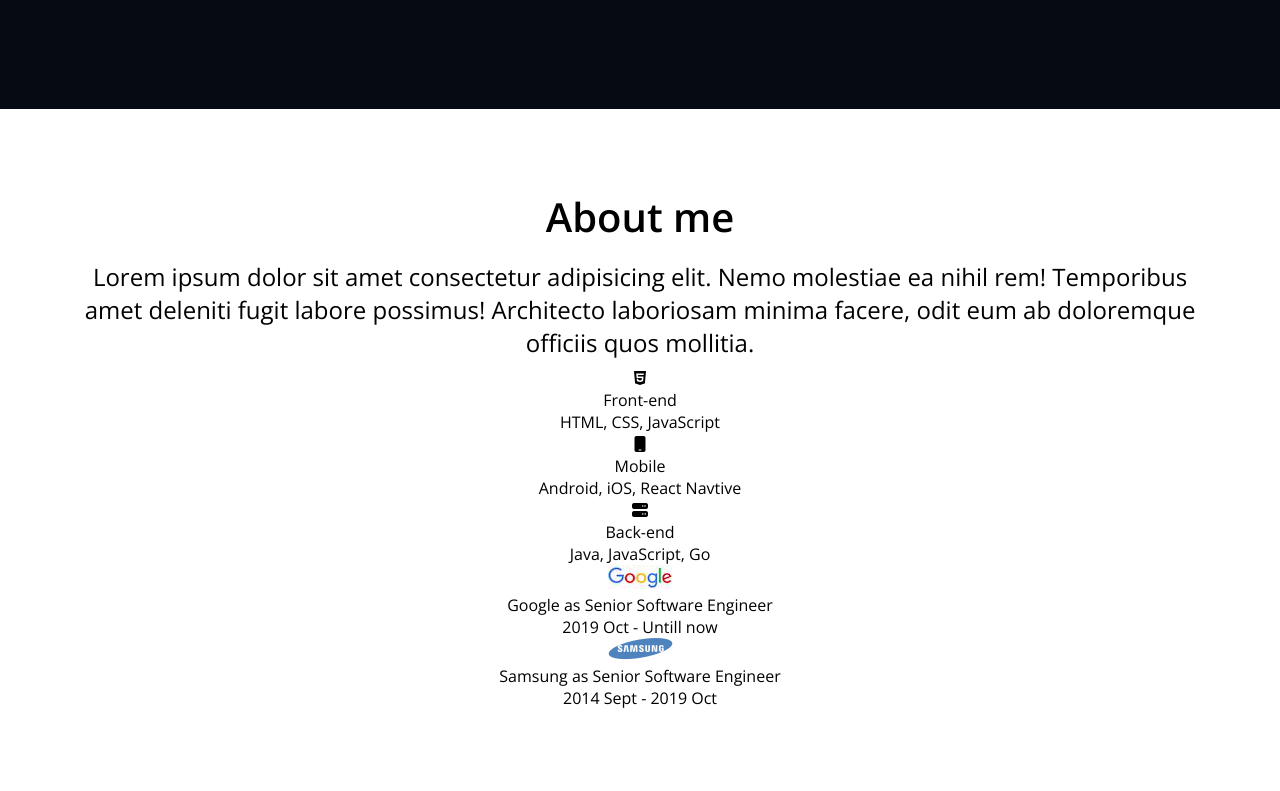
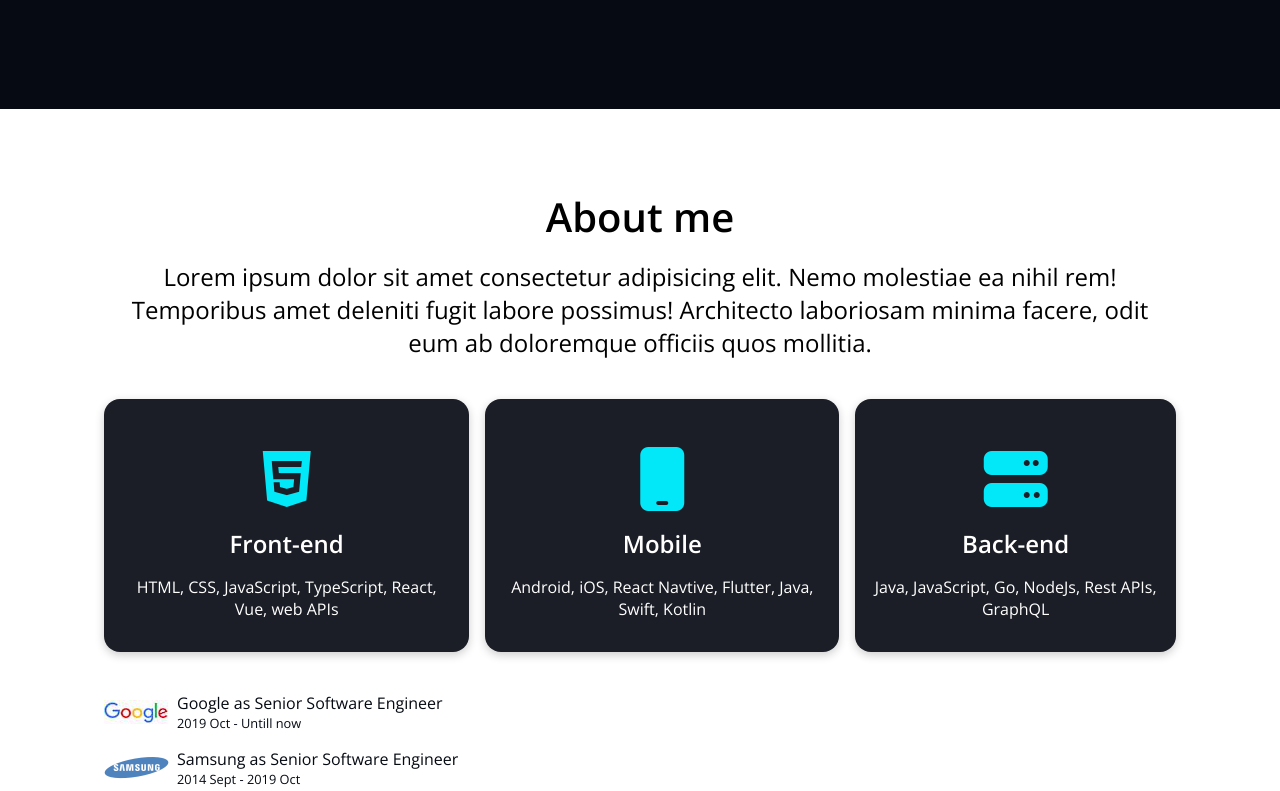
Before and after one commit to Yoojunghee/portfolio, a plain HTML site: page index.html in a window 1280 px wide. Shown: the part 614-1405 px from the top of the page. Drawn offline with nearby package versions, Linux system fonts and the light colour scheme.

Commit message:
CSS-About

```diff
--- a/css/style.css
+++ b/css/style.css
@@ -14,7 +14,11 @@
   --color-blue: #03e8f9;
   --color-orange: #fd6413;
   --color-gray: #1b1e26;
+
+  /* Size */
+  --size-max-width: 1200px;
 }
+
 * {
   box-sizing: border-box;
 }
@@ -52,6 +56,10 @@ button:focus {
   padding: 4rem;
   text-align: center;
 }
+.max-container {
+  max-width: var(--size-max-width);
+  margin: auto;
+}
 .title {
   font-size: 2.5rem;
   margin: 1rem 0;
@@ -60,6 +68,7 @@ button:focus {
   font-size: 1.5rem;
   margin: 0.5rem 0;
 }
+
 /* Header */
 .header {
   background-color: #050a13;
@@ -148,3 +157,51 @@ button:focus {
   /* 그래서 컨텐츠 사이즈의 영향을 주지 않으면서 안에 테두리 생기는 outline (border 대신 씀 */
   outline: 2px solid var(--color-accent);
 }
+
+/* About */
+.majors {
+  display: flex;
+  justify-content: space-between;
+  gap: 1rem;
+  margin: 2.5rem 0;
+}
+.major {
+  background-color: var(--color-primary-variant);
+  padding: 2rem 1rem;
+  color: var(--color-text);
+  border-radius: 1rem;
+  cursor: default;
+  box-shadow: 0 3px 10px rgb(0, 0, 0, 0.2);
+}
+.major__icon {
+  font-size: 4rem;
+  margin: 1rem 0;
+  color: var(--color-accent);
+  transition: all 300ms ease;
+}
+.major__title {
+  font-size: 1.5rem;
+  font-weight: bold;
+  margin-bottom: 1rem;
+}
+.major:hover .major__icon {
+  transform: rotate(-15deg) scale(1.2);
+}
+
+.jobs {
+  text-align: start;
+}
+.job {
+  display: flex;
+  align-items: center;
+  gap: 8px;
+  margin-bottom: 1rem;
+}
+.job__name {
+  color: var(--color-primary);
+}
+
+.job__period {
+  color: var(--color-primary);
+  font-size: 0.8rem;
+}
--- a/index.html
+++ b/index.html
@@ -67,7 +67,7 @@
         <a class="home__contact" href="#contact">Contact Me</a>
       </section>
       <!-- About -->
-      <section id="about" class="section">
+      <section id="about" class="section max-container">
         <h2 class="title">About me</h2>
         <p class="description">
           Lorem ipsum dolor sit amet consectetur adipisicing elit. Nemo
@@ -75,36 +75,36 @@
           possimus! Architecto laboriosam minima facere, odit eum ab doloremque
           officiis quos mollitia.
         </p>
-        <ul>
-          <li>
-            <i class="fa-brands fa-html5"></i>
-            <p>Front-end</p>
-            <p>HTML, CSS, JavaScript</p>
+        <ul class="majors">
+          <li class="major">
+            <i class="fa-brands fa-html5 major__icon"></i>
+            <p class="major__title">Front-end</p>
+            <p>HTML, CSS, JavaScript, TypeScript, React, Vue, web APIs</p>
           </li>
-          <li>
-            <i class="fa-solid fa-mobile"></i>
-            <p>Mobile</p>
-            <p>Android, iOS, React Navtive</p>
+          <li class="major">
+            <i class="fa-solid fa-mobile major__icon"></i>
+            <p class="major__title">Mobile</p>
+            <p>Android, iOS, React Navtive, Flutter, Java, Swift, Kotlin</p>
           </li>
-          <li>
-            <i class="fa-solid fa-server"></i>
-            <p>Back-end</p>
-            <p>Java, JavaScript, Go</p>
+          <li class="major">
+            <i class="fa-solid fa-server major__icon"></i>
+            <p class="major__title">Back-end</p>
+            <p>Java, JavaScript, Go, NodeJs, Rest APIs, GraphQL</p>
           </li>
         </ul>
-        <ul>
-          <li>
+        <ul class="jobs">
+          <li class="job">
             <img src="images/jobs/google.png" alt="google log" />
             <div>
-              <p>Google as Senior Software Engineer</p>
-              <p>2019 Oct - Untill now</p>
+              <p class="job__name">Google as Senior Software Engineer</p>
+              <p class="job__period">2019 Oct - Untill now</p>
             </div>
           </li>
-          <li>
+          <li class="job">
             <img src="images/jobs/samsung.png" alt="samsung log" />
             <div>
-              <p>Samsung as Senior Software Engineer</p>
-              <p>2014 Sept - 2019 Oct</p>
+              <p class="job__name">Samsung as Senior Software Engineer</p>
+              <p class="job__period">2014 Sept - 2019 Oct</p>
             </div>
           </li>
         </ul>
```
